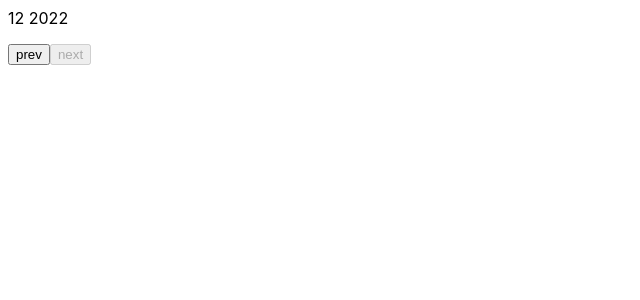
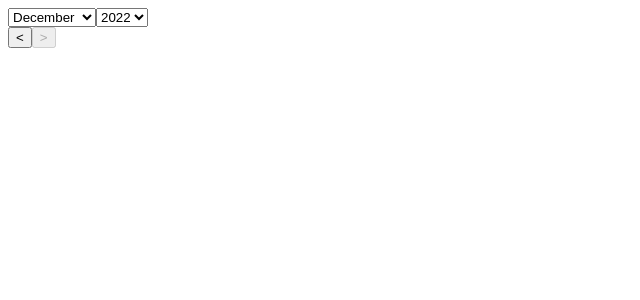
Before and after one commit to jeremy-deurvillier/minimalendar, a React (Create React App) app: page / in a window 1280 px wide. Shown: the top 300 px of the page, without its empty margins (0-640 px from the left). Built offline with nearby package versions, Linux system fonts and the light colour scheme.

Commit message:
Ajout des fonctionnalités de base pour modifier le mois affiché.

```diff
--- a/src/calendar/calendar.js
+++ b/src/calendar/calendar.js
@@ -72,18 +72,108 @@ export default function Calendar({ interval }) {
     setNextBtnDisabled(month === 11 && year === Math.max(...interval));
   }, [month, year, interval]);
 
+  /* ** Renvoie le nom du jour ou du mois dans la locale par défaut du navigateur.
+   * Utilise l'objet Intl.
+   *
+   * @param Date date Un objet date dont on veut récupérer soit le jour, soit le mois.
+   * @param Object options Un objet indiquant la valeur qu'on souhaite recevoir (soit le mois, soit le jour).
+   *
+   * @return String Le mois ou le jour demandé.
+   */
+  function i18n(date, options) {
+    let lang = navigator.language;
+
+    return new Intl.DateTimeFormat(lang, options).format(date);
+  }
+
+  /* ** Définit tous les mois d'une année.
+   *
+   * @return JSX Un rendu contenant la liste des mois dans des balises HTML "option".
+   */
+  function getMonthList() {
+    let options = { month: 'long' };
+    let currentMonth = 0;
+    let date, month;
+
+    const list = []; // Liste des mois
+
+    for (; currentMonth < 12; currentMonth++) {
+      date = new Date(today.getFullYear(), currentMonth, 1);
+      month = i18n(date, options);
+
+      list.push(
+        <option key={currentMonth} value={currentMonth}>
+          {month}
+        </option>
+      );
+    }
+
+    return list;
+  }
+
+  /* ** Change le mois affiché.
+   *
+   * @param Event e Un événement JS.
+   */
+  function changeMonth(e) {
+    setMonth((oldMonth) => parseInt(e.target.value));
+  }
+
+  /* ** Définit toutes les années dans l'intervalle (propriété interval).
+   *
+   * @return JSX Un rendu contenant une liste d'années dans des balises HTML "option".
+   */
+  function getYearList() {
+    let start = Math.min(...interval);
+    let max = Math.max(...interval);
+    let index = 0;
+
+    const list = []; // Liste des années dans une intervalle.
+
+    for (; start + index <= max; index++) {
+      list.push(
+        <option key={index} value={start + index}>
+          {start + index}
+        </option>
+      );
+    }
+
+    return list;
+  }
+
+  /* ** Change l'année affichée.
+   *
+   * @param Event e Un événement JS.
+   */
+  function changeYear(e) {
+    setMonth((oldYear) => parseInt(e.target.value));
+  }
+
   // Rendu
   return (
-    <div>
-      <p>
-        {month + 1} {year}
-      </p>
-      <button type="button" onClick={prevMonth} disabled={prevBtnDisabled}>
-        prev
-      </button>
-      <button type="button" onClick={nextMonth} disabled={nextBtnDisabled}>
-        next
-      </button>
+    <div className="calendar">
+      <div className="calendarHeader">
+        <div className="navigation">
+          <div>
+            <select value={month} onChange={changeMonth}>
+              {getMonthList()}
+            </select>
+            <select value={year} onChange={changeYear}>
+              {getYearList()}
+            </select>
+          </div>
+          <div>
+            <button onClick={prevMonth} disabled={prevBtnDisabled}>
+              {'<'}
+            </button>
+            <button onClick={nextMonth} disabled={nextBtnDisabled}>
+              {'>'}
+            </button>
+          </div>
+        </div>
+        <div className="dayList"></div>
+      </div>
+      <div className="calendarBody"></div>
     </div>
   );
 }
```
